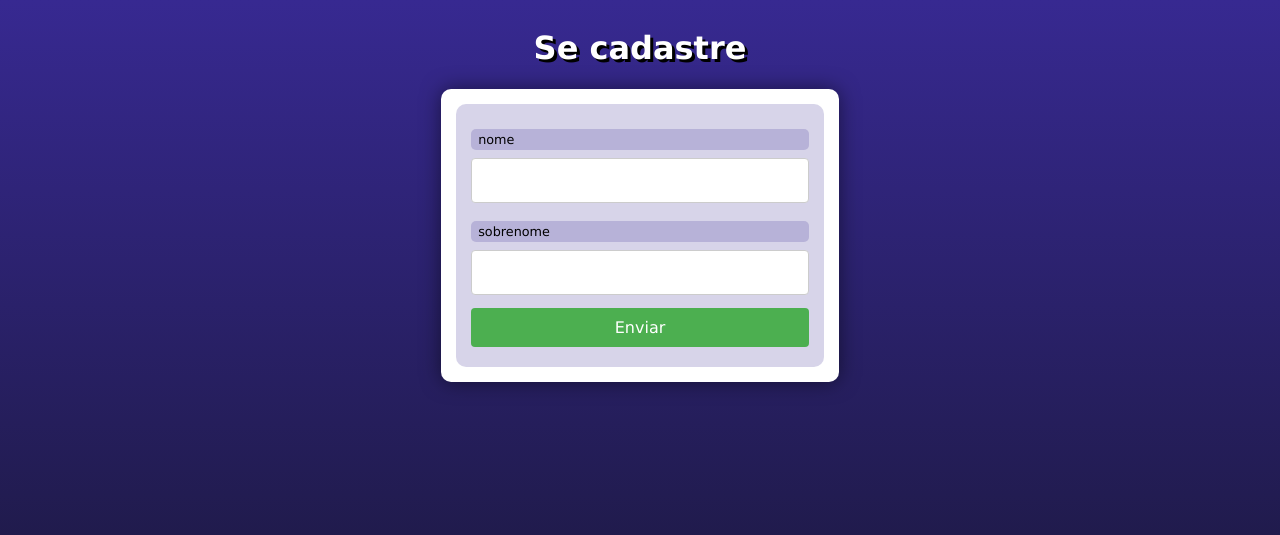
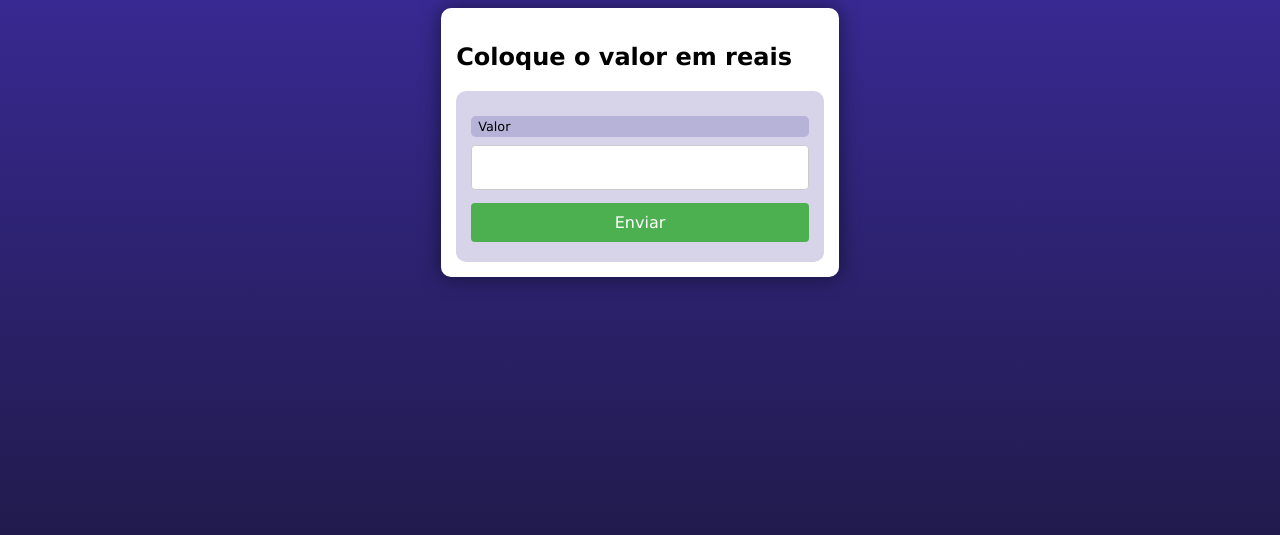
Before and after one commit to Joao-Gorski/Projects.php, a PHP site: page /Treino.php/Index.html in a window 1280 px wide. Shown: the top 535 px of the page. Run offline with PHP 8.4, Linux system fonts and the light colour scheme.

Commit message:
first commit

```diff
--- a/Treino.php/Index.html
+++ b/Treino.php/Index.html
@@ -3,25 +3,17 @@
 <head>
         <meta charset="UTF-8">
         <meta name="viewport" content="width=device-width, initial-scale=1.0">
-    <title>Document</title>
+        <title>Treino_PhP</title>
         <link rel="stylesheet" href="/Treino.php/style.css">
 </head>
 <body>
-
-<header>
-<h1>Se cadastre</h1>
-</header>
             <section>
-        <form action="cad.php" method ="_GET">
-                <label for="nome">nome</label>
-                <input type="text" name="nome" id="idnome">
-                <label for="sobrenome">sobrenome</label>
-                <input type="text" name="sobrenome" id="idsobrenome">
+                <h1>Coloque o valor em reais</h1>
+                   <form  action="cad.php"   method ="get">
+                           <label for="din">Valor</label>
+                            <input type="number" name="din" id="din" step="0.01">
                            <input type= "submit" value="Enviar">
 
              </form>
-</section>
-
-
 </body>
 </html>
--- a/Treino.php/style.css
+++ b/Treino.php/style.css
@@ -26,6 +26,7 @@ header, main, section, article {
 }
 
 header > h1 {
+
     color: white;
     text-shadow: 3px 3px 0px black;
 }
```
Also changed, not shown: Treino.php/cad.php (+21 -16 lines). Lines whose indentation alone changed are shown as unchanged.
